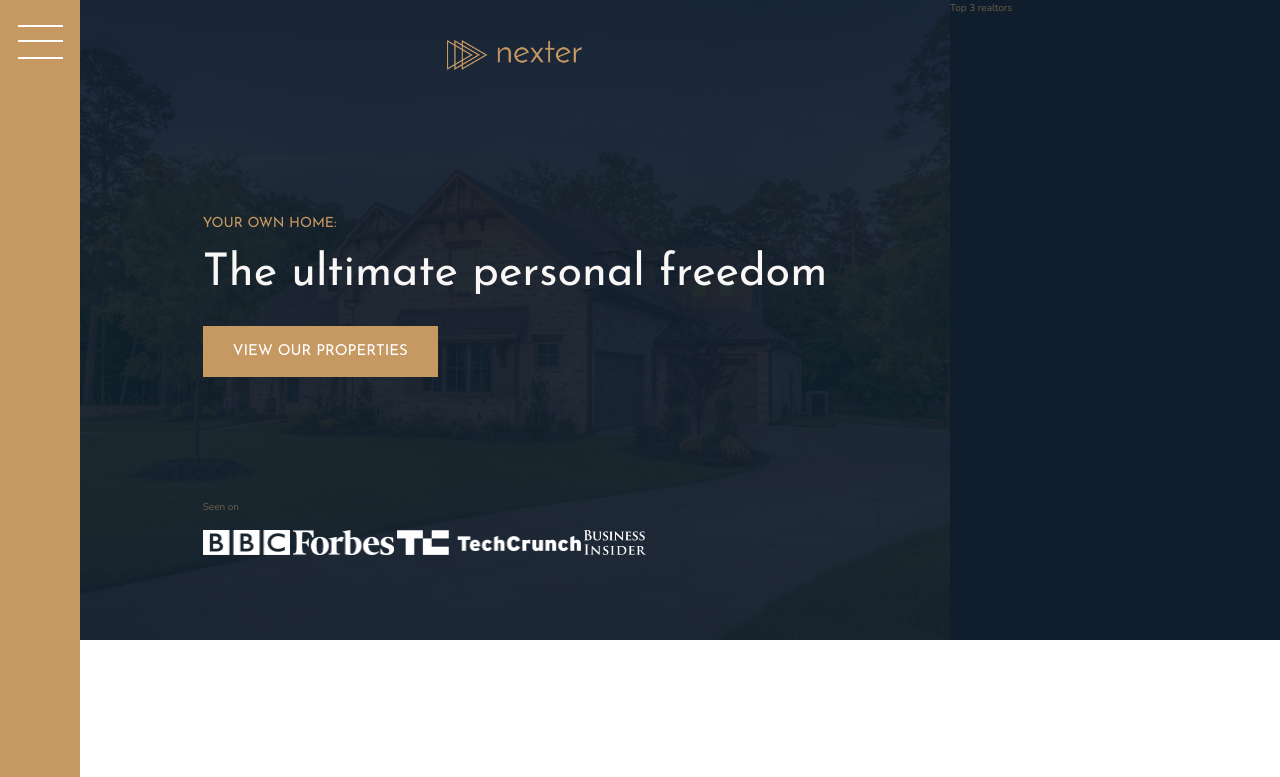
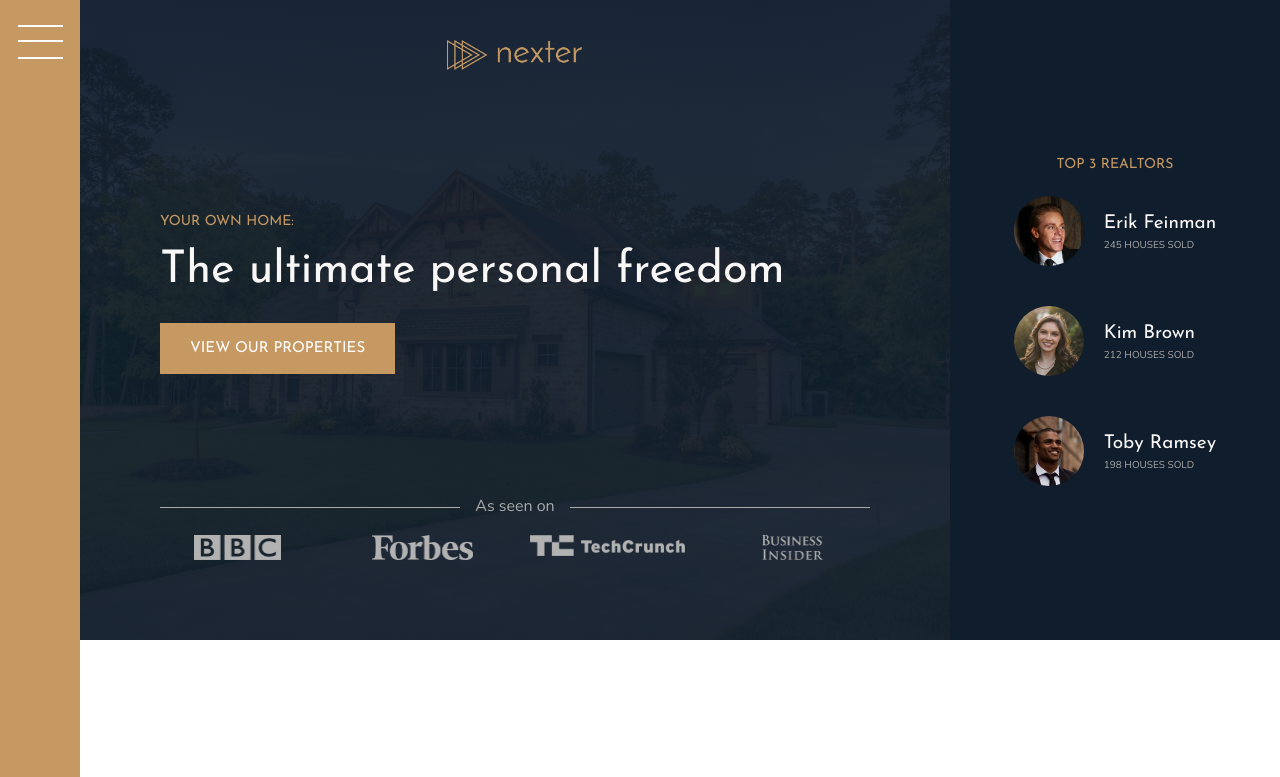
Before and after one commit to danainanou/Udemy, a website: page CSS/advanced-css-course-master/Nexter/starter/index.html in a window 1280 px wide. Shown: the top 777 px of the page. Drawn offline with nearby package versions, Linux system fonts and the light colour scheme.

Commit message:
Nexter: Realtor side bar

```diff
--- a/CSS/advanced-css-course-master/Nexter/starter/index.html
+++ b/CSS/advanced-css-course-master/Nexter/starter/index.html
@@ -21,7 +21,7 @@
           <h3 class="heading-3">Your own home:</h3>
           <h1 class="heading-1">The ultimate personal freedom</h1>
           <button class="btn header__btn">View our properties</button>
-          <div class="header__seenon-text">Seen on</div>
+          <div class="header__seenon-text">As seen on</div>
           <div class="header__seenon-logos">
             <img src="img/logo-bbc.png" alt="Seen on logo 1">
             <img src="img/logo-forbes.png" alt="Seen on logo 2">
@@ -31,7 +31,26 @@
         </header>
 
         <div class="realtors">
-          Top 3 realtors
+          <h3 class="heading-3">Top 3 Realtors</h3>
+          <div class="realtors__list">
+            <img src="img/realtor-1.jpeg" alt="Realtor 1" class="realtors__img">
+            <div class="realtors__details">
+              <h4 class="heading-4 heading-4--light">Erik Feinman</h4>
+              <p class="realtors__sold">245 houses sold</p>
+            </div>
+
+            <img src="img/realtor-2.jpeg" alt="Realtor 2" class="realtors__img">
+            <div class="realtors__details">
+              <h4 class="heading-4 heading-4--light">Kim Brown</h4>
+              <p class="realtors__sold">212 houses sold</p>
+            </div>
+
+            <img src="img/realtor-3.jpeg" alt="Realtor 3" class="realtors__img">
+            <div class="realtors__details">
+              <h4 class="heading-4 heading-4--light">Toby Ramsey</h4>
+              <p class="realtors__sold">198 houses sold</p>
+            </div>
+          </div>
         </div>
 
         <section class="features">
--- a/CSS/advanced-css-course-master/Nexter/starter/sass/_header.scss
+++ b/CSS/advanced-css-course-master/Nexter/starter/sass/_header.scss
@@ -9,8 +9,8 @@
   padding-top: 4rem;
 
   display: grid;
-  grid-template-rows: 1fr min-content 6rem 1fr;
-  grid-template-columns: max-content;
+  grid-template-rows: 1fr min-content minmax(6rem, min-content) 1fr;
+  grid-template-columns: minmax(min-content, max-content);
   grid-row-gap: 1.5rem;
   justify-content: center;
 
@@ -25,13 +25,33 @@
   }
 
   &__seenon-text {
+    display: grid;
+    grid-template-columns: 1fr max-content 1fr;
+    grid-column-gap: 15px;
+    align-items: center;
 
+    font-size: 1.6rem;
+    color: $color-grey-light-2;
+
+    &::before,
+    &::after {
+      content: "";
+      height: 1px;
+      display: block;
+      background-color: currentColor;
+    }
   }
 
   &__seenon-logos {
+    display: grid;
+    grid-template-columns: repeat(4, 1fr);
+    grid-column-gap: 3rem;
+    justify-items: center;
 
     img {
-      height: 2.5rem;
+      max-width: 100%;
+      max-height: 2.5rem;
+      filter: brightness(70%);
     }
   }
 
--- a/CSS/advanced-css-course-master/Nexter/starter/sass/_realtors.scss
+++ b/CSS/advanced-css-course-master/Nexter/starter/sass/_realtors.scss
@@ -1,4 +1,34 @@
 .realtors {
   background-color: $color-secondary;
   grid-column: col-start 7 / full-end;
+  padding: 3rem;
+
+  display: grid;
+  align-content: center;
+  justify-content: center;
+  justify-items: center;
+  grid-row-gap: 2rem;
+
+  &__list {
+    display: grid;
+    grid-template-columns: min-content max-content;
+    grid-column-gap: 2rem;
+    grid-row-gap: 5vh;
+    align-items: center;
+  }
+
+  &__img {
+    width: 7rem;
+    border-radius: 50%;
+    display: block;
+  }
+
+  &__sold {
+    text-transform: uppercase;
+    color: $color-grey-light-2;
+    margin-top: -3px;
+  }
+
+
+
 }
```
Also changed, not shown: CSS/advanced-css-course-master/Nexter/starter/css/style.css.
